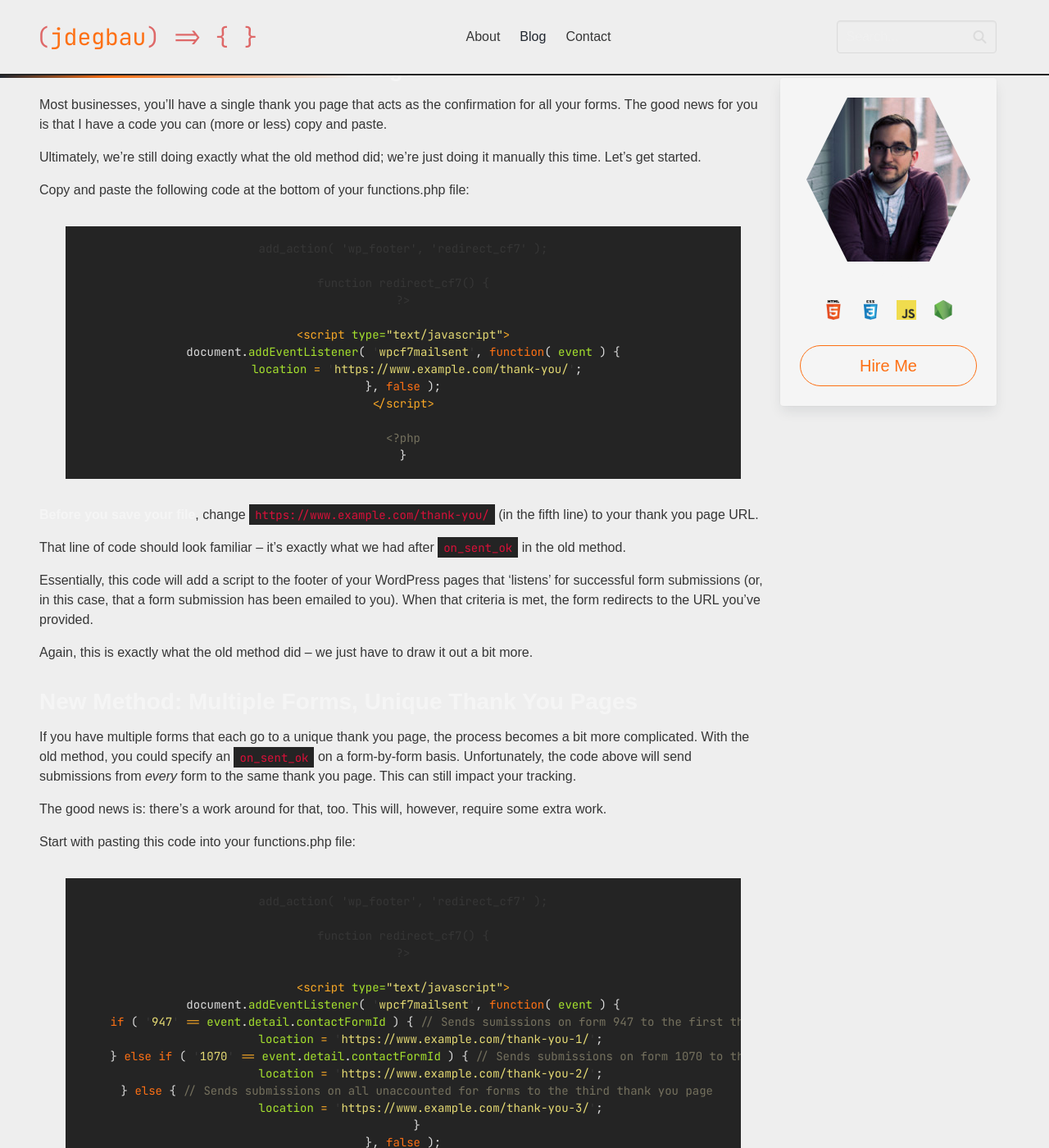
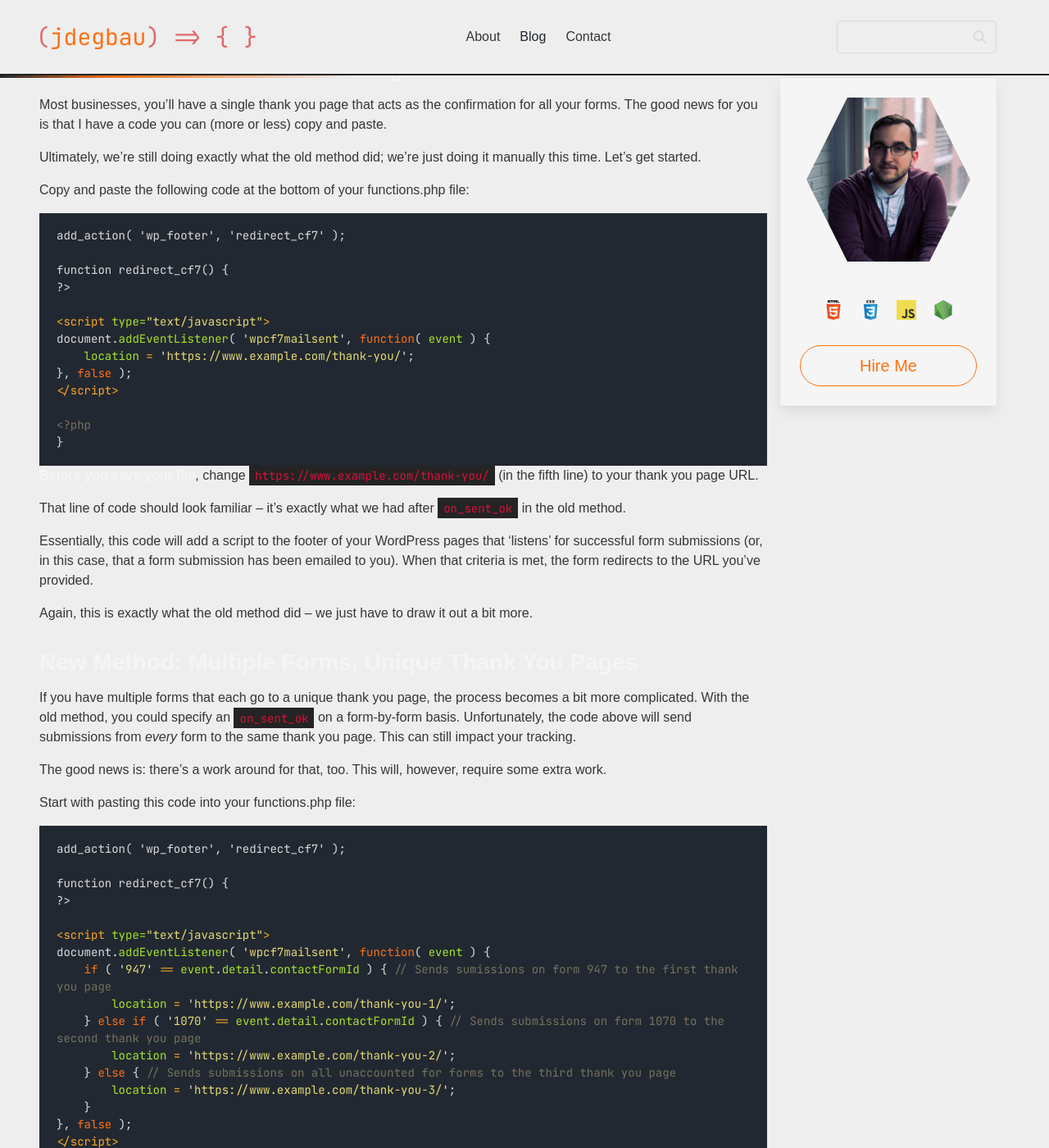
Before and after one commit to jdegbau/jdegbau.github.io, a Jekyll site: the page built from _posts/2021-07-31-contact-form-7-redirects.md, in a window 1280 px wide and 1400 px high, scrolled down 1095 px. Shown: the whole window at 82% size. Built offline with Jekyll 4.4.1, drawn with Linux system fonts in a browser that asks for light colours; nearby versions of some CDN libraries; comment, search, counter and statistics services are not loaded.

Commit message:
Update CF7 blog w/ ticks

````diff
--- a/_posts/2021-07-31-contact-form-7-redirects.md
+++ b/_posts/2021-07-31-contact-form-7-redirects.md
@@ -44,7 +44,8 @@ Most businesses, you’ll have a single thank you page that acts as the confirma
 Ultimately, we’re still doing exactly what the old method did; we’re just doing it manually this time. Let’s get started.
 
 Copy and paste the following code at the bottom of your functions.php file:
-{% highlight php %}
+
+```php
 add_action( 'wp_footer', 'redirect_cf7' );
 
 function redirect_cf7() {
@@ -58,7 +59,7 @@ document.addEventListener( 'wpcf7mailsent', function( event ) {
 
 <?php
 }
-{% endhighlight %}
+```
 
 **Before you save your file**, change `https://www.example.com/thank-you/` (in the fifth line) to your thank you page URL.
 
@@ -77,7 +78,7 @@ The good news is: there’s a work around for that, too. This will, however, req
 
 Start with pasting this code into your functions.php file:
 
-{% highlight php %}
+```php
 add_action( 'wp_footer', 'redirect_cf7' );
 
 function redirect_cf7() {
@@ -97,7 +98,7 @@ document.addEventListener( 'wpcf7mailsent', function( event ) {
 
 <?php
 }
-{% endhighlight %}
+```
 
 Like before, we’re creating a ‘listener’ to fire a specific code when someone submits a form. This time, however, we’re using conditional if…else JavaScript statements to further specify our criteria.
 
--- a/_sass/main.scss
+++ b/_sass/main.scss
@@ -243,7 +243,7 @@ span.navbar-brand {
 
 div.highlight { text-align: left!important; margin: 0!important }
 div.highlight pre { white-space: pre-wrap }
-.highlight { background-color: #222831; color: #dbdbdb; }
+.highlight { background-color: #222831; color: #dbdbdb; font-family: $family-monospace; }
 .highlight .c { color: #75715e } /* Comment */
 .highlight .err { color: #F44336; } /* Error */
 .highlight .k { color: #FD7014 } /* Keyword */
````
